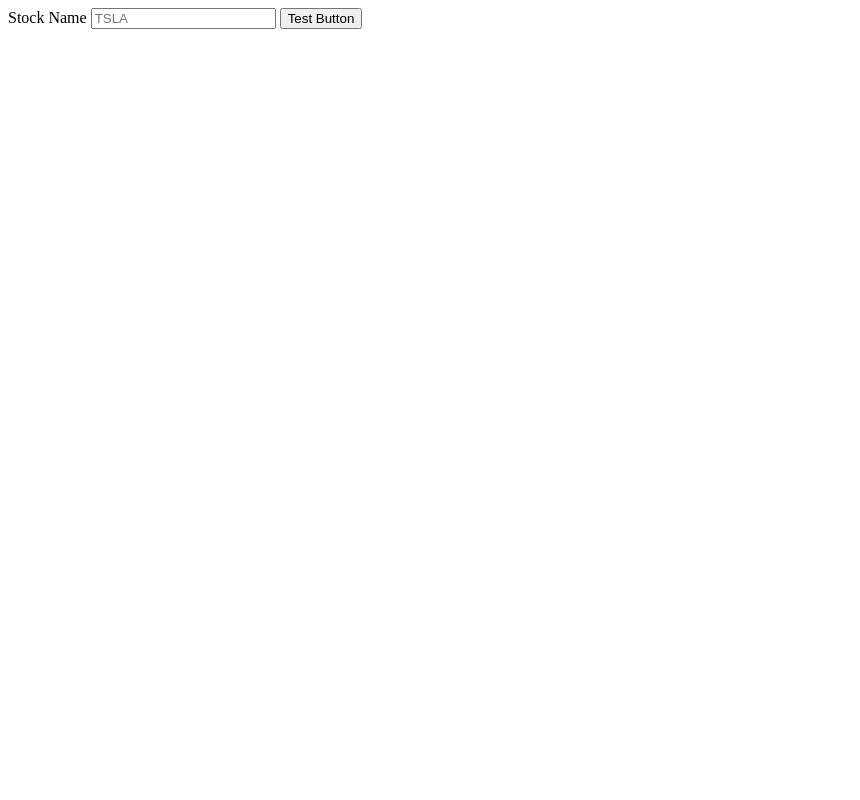
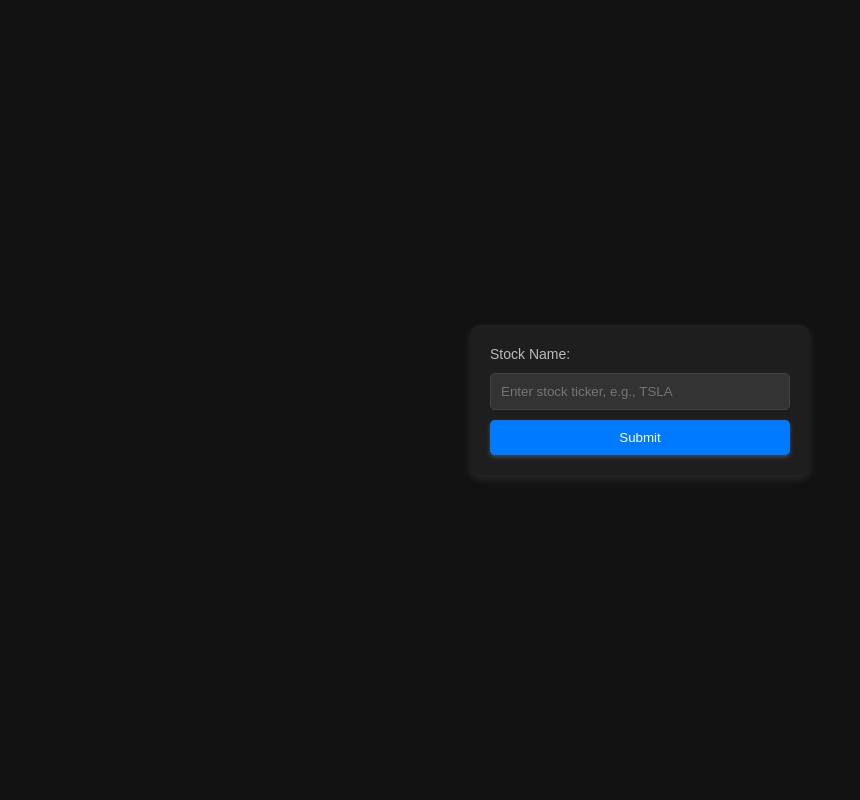
Before and after one commit to MazenKhafagyyy/Stock-Market-App, a Flask app: page / in a window 1280 px wide. Shown: the whole page, without its empty margins (0-860 px from the left). Run offline with Flask 3, Linux system fonts and the light colour scheme.

Commit message:
Update index.html

```diff
--- a/templates/index.html
+++ b/templates/index.html
@@ -3,13 +3,59 @@
 <head>
     <meta charset="UTF-8">
     <title>Title</title>
+    <style>
+        body {
+            font-family: 'Arial', sans-serif;
+            background: #121212; /* Dark background for dark mode */
+            color: #ffffff; /* White text for dark mode */
+            display: flex;
+            justify-content: center;
+            align-items: center;
+            height: 100vh;
+            margin: 0;
+        }
+        form {
+            background: #1e1e1e; /* Slightly lighter shade for the form background */
+            padding: 20px;
+            border-radius: 10px;
+            box-shadow: 0 4px 8px rgba(255,255,255,0.1); /* Light shadow for depth */
+            width: 300px;
+        }
+        .form-control {
+            display: block;
+            width: 100%;
+            padding: 10px;
+            margin: 10px 0;
+            border-radius: 5px;
+            background: #333; /* Darker background for input */
+            border: 1px solid #444; /* Slightly lighter border for visibility */
+            color: #fff; /* White text */
+            box-sizing: border-box;
+        }
+        button {
+            background-color: #007bff; /* Blue color for contrast */
+            color: white;
+            padding: 10px 15px;
+            border: none;
+            border-radius: 5px;
+            cursor: pointer;
+            width: 100%;
+            box-shadow: 0 2px 4px rgba(255,255,255,0.2); /* Light shadow for the button */
+        }
+        button:hover {
+            background-color: #0056b3; /* Darker blue on hover */
+        }
+        label {
+            color: #bbb; /* Light grey text for labels */
+            font-size: 14px;
+        }
+    </style>
 </head>
 <body>
     <form action="/company-data" method="post">
-        <!-- Additional form fields can be added here if needed -->
-        <label for="stock_name">Stock Name</label>
-        <input type="text" class="form-control" id="stock_name" placeholder="TSLA" name="stock_name">
-        <button type="submit">Test Button</button>
+        <label for="stock_name">Stock Name:</label>
+        <input type="text" class="form-control" id="stock_name" placeholder="Enter stock ticker, e.g., TSLA" name="stock_name">
+        <button type="submit">Submit</button>
     </form>
 </body>
 </html>
```
